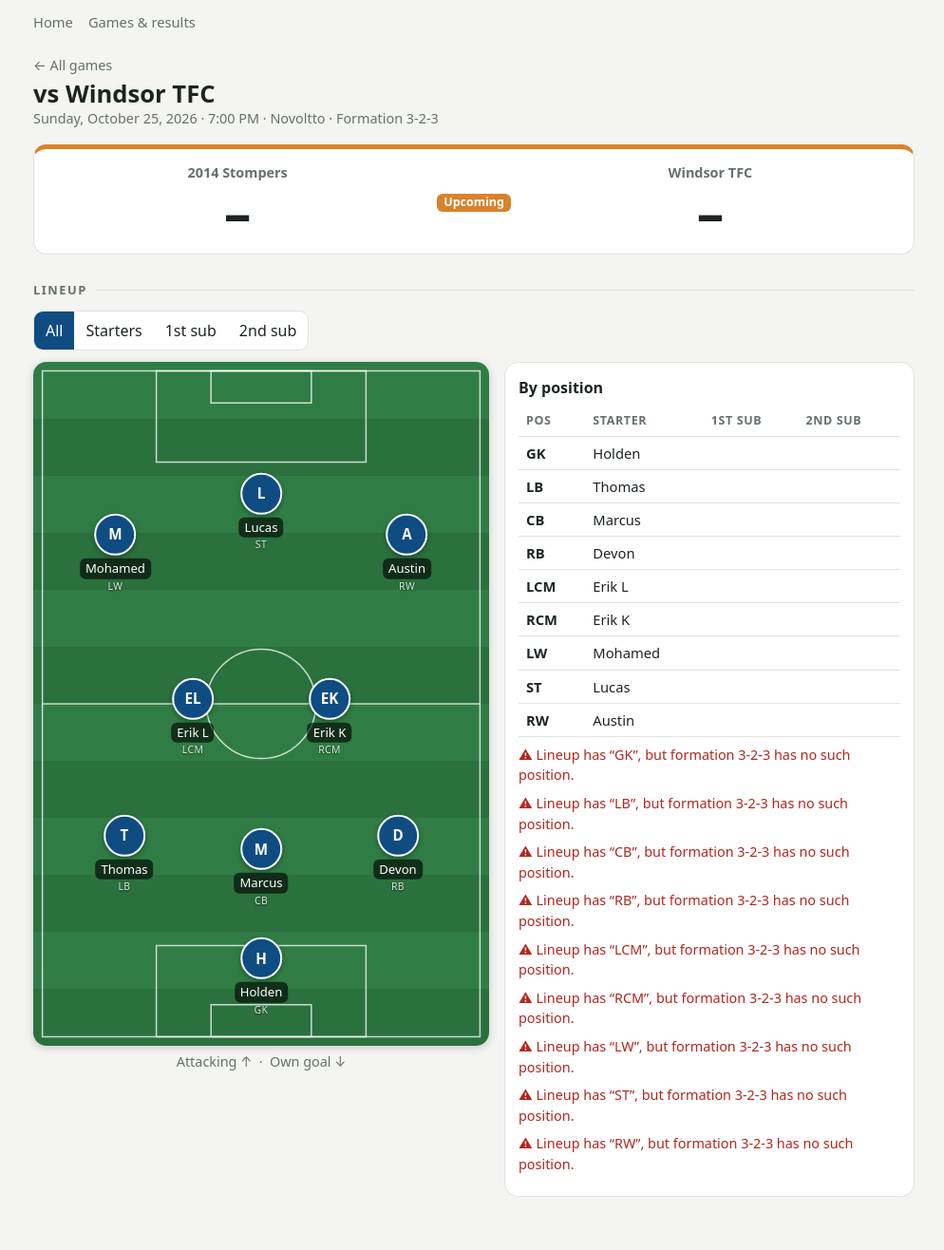
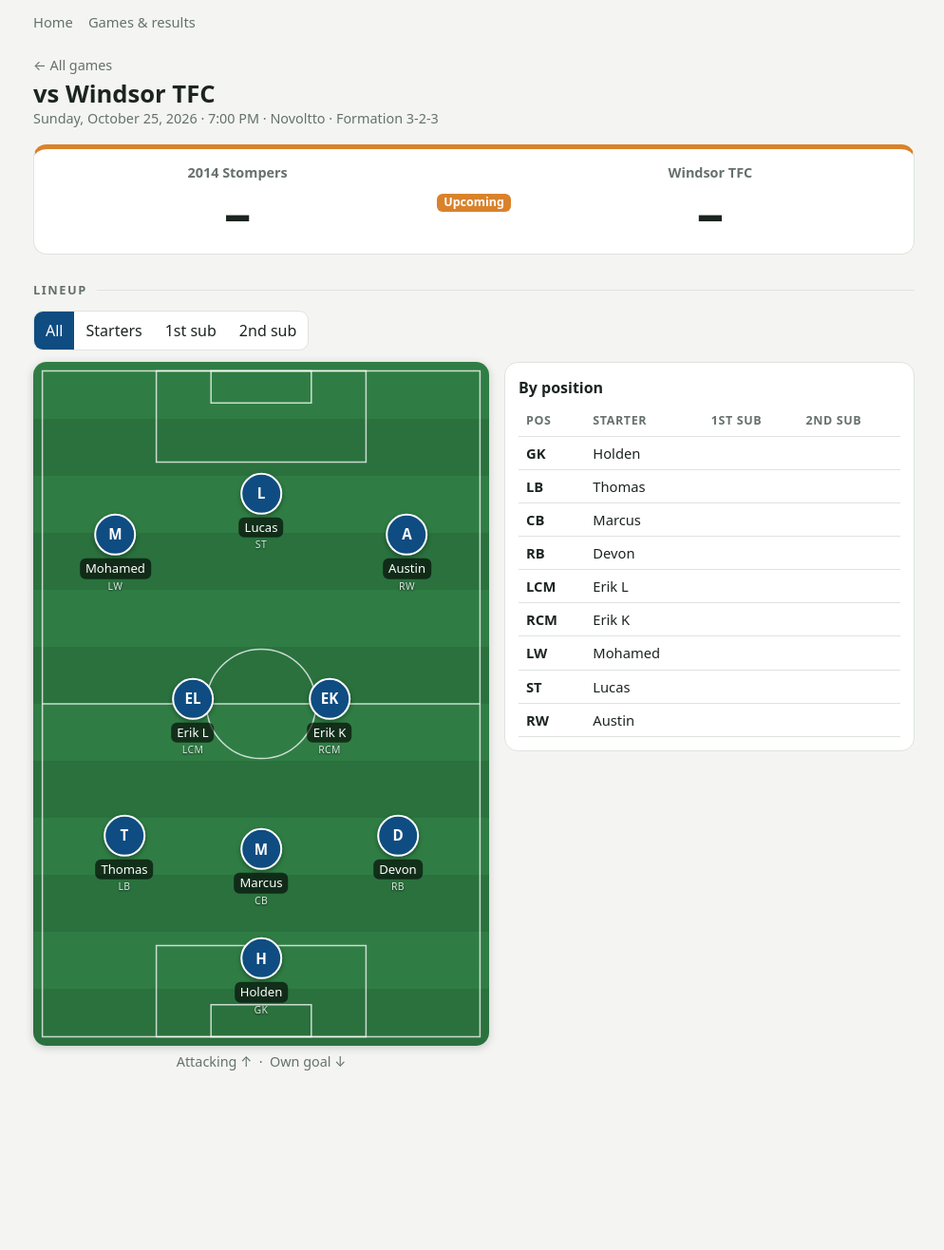
Before and after one commit to gevansscc/stompers2014, a Jekyll site: the page built from _games/2026-10-21-windsor-tfc.md, in a window 1280 px wide. Shown: the whole page at 95% size, without its empty margins (141-1135 px from the left). Built offline with Jekyll 4.4.1, drawn with Linux system fonts in a browser that asks for light colours; after the commit the page ends 1185 px from its top, so only the background shows below that.

Commit message:
Comment out warning messages in game layout

```diff
--- a/_layouts/game.html
+++ b/_layouts/game.html
@@ -19,7 +19,7 @@ layout: default
     <div class="side"><div class="team">{{ page.opponent }}</div><div class="big">{% if s_has %}{{ s_them }}{% else %}–{% endif %}</div></div>
   </div>
   {%- if s_mismatch %}
-  <p class="warn">⚠ The goals listed add up to {{ g_us }}–{{ g_them }}, but final_score says {{ s_us }}–{{ s_them }}. Remove final_score to use the goal list, or fix whichever is wrong.</p>
+ <!-- <p class="warn">⚠ The goals listed add up to {{ g_us }}–{{ g_them }}, but final_score says {{ s_us }}–{{ s_them }}. Remove final_score to use the goal list, or fix whichever is wrong.</p> -->
   {%- endif %}
 
   {%- if page.goals.size > 0 %}
@@ -92,7 +92,7 @@ layout: default
         {%- endif %}
         {%- for lk in page.lineup %}
           {%- unless fm[lk[0]] %}
-        <p class="warn">⚠ Lineup has “{{ lk[0] }}”, but formation {{ page.formation }} has no such position.</p>
+      <!--  <p class="warn">⚠ Lineup has “{{ lk[0] }}”, but formation {{ page.formation }} has no such position.</p> -->
           {%- endunless %}
         {%- endfor %}
       </div>
```
